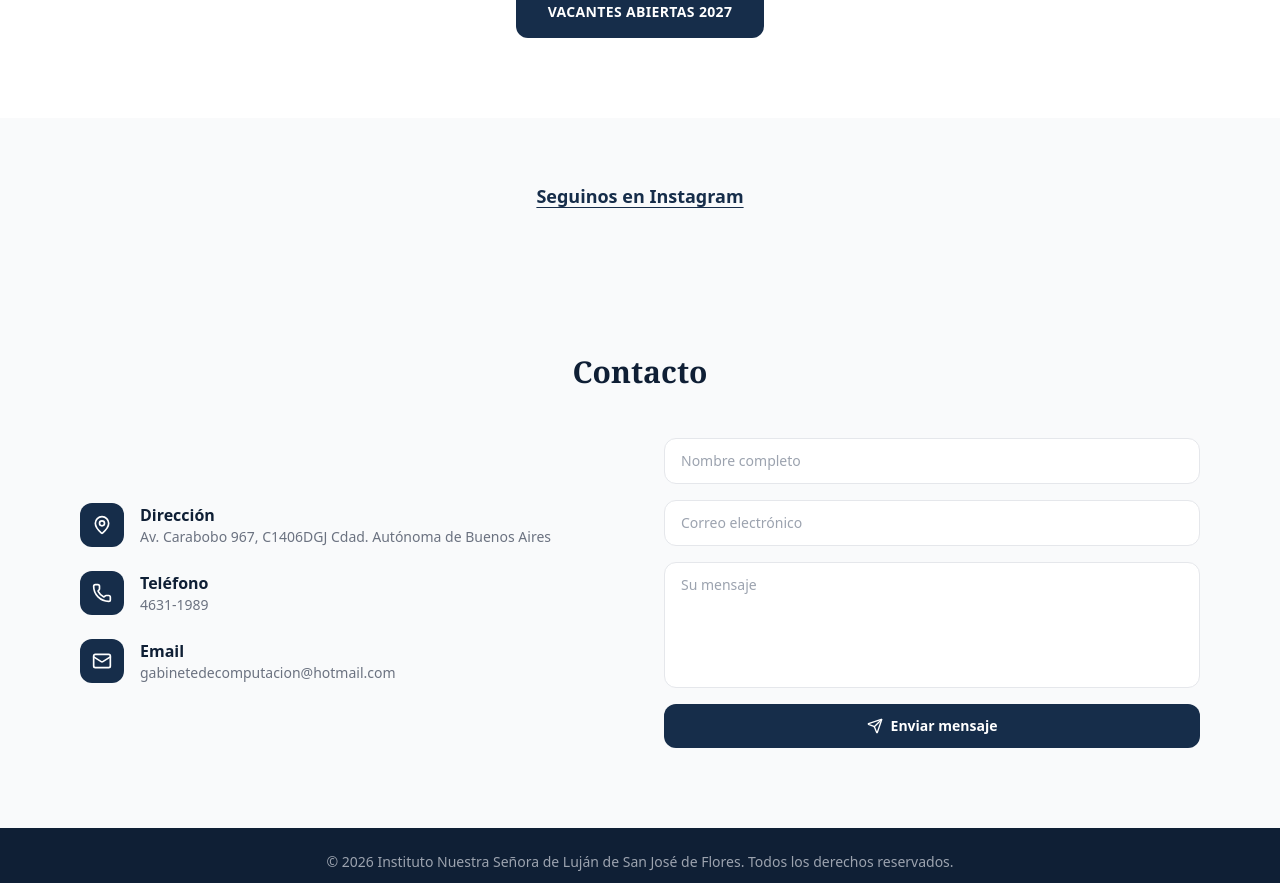
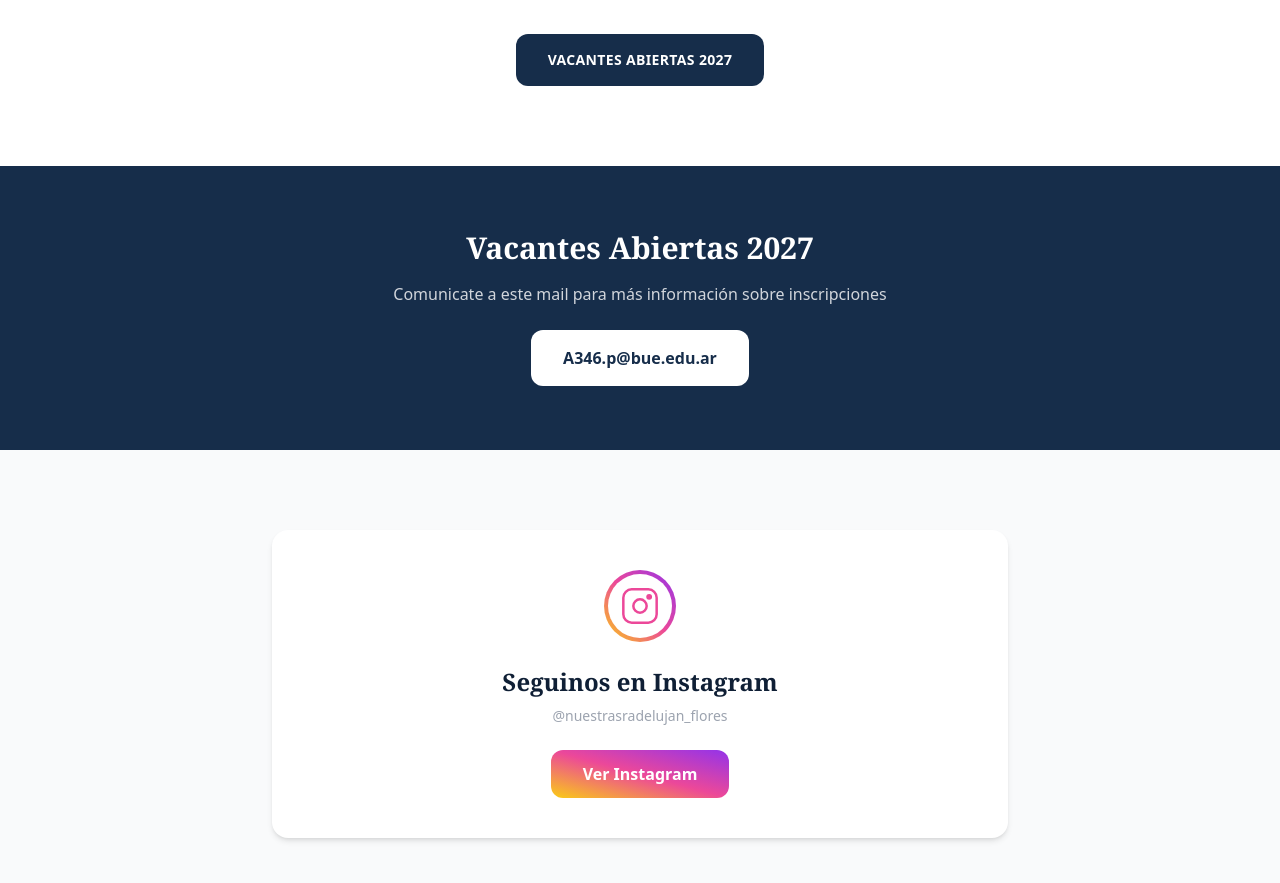
Before and after one commit to SantiZurlo/pagina-colegio, a React (Vite) app: page / in a window 1280 px wide. Shown: the part 1914-2797 px from the top of the page. Built offline with nearby package versions, Linux system fonts and the light colour scheme; no server answers.

Commit message:
Mas modificaciones

```diff
--- a/src/components/AboutSection.tsx
+++ b/src/components/AboutSection.tsx
@@ -4,12 +4,7 @@ const AboutSection = () => {
   return (
     <section id="nosotros" className="py-20 bg-gray-50">
       <div className="max-w-3xl mx-auto px-4 text-center">
-
-        <img
-        src={schoolLogo}
-        alt="Logo del Instituto"
-       className="w-36 h-36 object-contain mx-auto mb-6"
-        />
+        <img src={schoolLogo} alt="Logo del Instituto" className="w-48 h-48 object-contain mx-auto mb-6" />
 
         <p className="text-gray-500 italic text-lg mb-8">
           "Una historia de amor y comunidad que comenzó en abril de 1936, cuando abrimos las puertas como escuela. El lugar donde el aprendizaje y los valores de nuestros chicos crecen de la mano."
--- a/src/components/InstagramSection.tsx
+++ b/src/components/InstagramSection.tsx
@@ -1,15 +1,38 @@
 const InstagramSection = () => {
   return (
-    <section id="instagram" className="py-16 bg-gray-50">
-      <div className="max-w-6xl mx-auto px-4 text-center">
+    <section id="instagram" className="py-20 bg-gray-50">
+      <div className="max-w-3xl mx-auto px-4 text-center">
 
-         <a href="https://www.instagram.com/nuestrasradelujan_flores"
-          target="_blank"
-          rel="noopener noreferrer"
-          className="inline-flex items-center gap-2 text-navy-800 font-semibold text-lg hover:text-navy-900 underline underline-offset-4 transition-colors"
-        >
-          Seguinos en Instagram
-        </a>
+        <div className="bg-white rounded-2xl shadow-md p-10 flex flex-col items-center gap-6">
+          <div className="bg-gradient-to-tr from-yellow-400 via-pink-500 to-purple-600 p-1 rounded-full">
+            <div className="bg-white rounded-full p-3">
+              <svg xmlns="http://www.w3.org/2000/svg" className="w-10 h-10 text-pink-500" fill="none" viewBox="0 0 24 24" stroke="currentColor" strokeWidth={1.5}>
+                <rect x="2" y="2" width="20" height="20" rx="5" ry="5" />
+                <circle cx="12" cy="12" r="4" />
+                <circle cx="17.5" cy="6.5" r="1" fill="currentColor" />
+              </svg>
+            </div>
+          </div>
+
+          <div>
+            <h2 className="text-2xl font-bold font-serif text-navy-900 mb-2">
+              Seguinos en Instagram
+            </h2>
+            <p className="text-gray-400 text-sm">
+              @nuestrasradelujan_flores
+            </p>
+          </div>
+
+
+          <a href="https://www.instagram.com/nuestrasradelujan_flores"
+            target="_blank"
+            rel="noopener noreferrer"
+            className="bg-gradient-to-tr from-yellow-400 via-pink-500 to-purple-600 text-white font-semibold px-8 py-3 rounded-xl hover:opacity-90 transition-opacity"
+          >
+            Ver Instagram
+          </a>
+        </div>
+
       </div>
     </section>
   )
--- a/src/components/Navbar.tsx
+++ b/src/components/Navbar.tsx
@@ -3,7 +3,6 @@ import { Menu, X } from 'lucide-react'
 
 const links = [
   { label: 'Inicio', href: '#inicio' },
-  { label: 'Noticias', href: '#noticias' },
   { label: 'Nosotros', href: '#nosotros' },
   { label: 'Contacto', href: '#contacto' },
 ]
@@ -17,7 +16,7 @@ const Navbar = () => {
 
         {/* Logo + Nombre */}
         <div className="flex items-center gap-3">
-          <img src="/logo.png" alt="Logo" className="h-10 w-10 object-contain" />
+          <img src="/logo.png" alt="Logo" className="h-14 w-14 object-contain" />
           <span className="text-white font-serif text-sm font-semibold leading-tight">
             Instituto Nuestra Señora de Luján de San José de Flores
           </span>
--- /dev/null
+++ b/src/components/VacantesSection.tsx
@@ -0,0 +1,22 @@
+const VacantesSection = () => {
+  return (
+    <section id="vacantes" className="py-16 bg-navy-800">
+      <div className="max-w-3xl mx-auto px-4 text-center">
+        <h2 className="text-3xl font-bold font-serif text-white mb-4">
+          Vacantes Abiertas 2027
+        </h2>
+        <p className="text-gray-300 mb-6">
+          Comunicate a este mail para más información sobre inscripciones
+        </p>
+
+        <a href="mailto:A346.p@bue.edu.ar"
+          className="inline-block bg-white text-navy-800 font-semibold px-8 py-4 rounded-xl hover:bg-gray-100 transition-colors"
+        >
+          A346.p@bue.edu.ar
+        </a>
+      </div>
+    </section>
+  )
+}
+
+export default VacantesSection
--- a/src/pages/Home.tsx
+++ b/src/pages/Home.tsx
@@ -2,6 +2,7 @@ import Navbar from '../components/Navbar'
 import Hero from '../components/Hero'
 import AboutSection from '../components/AboutSection'
 import ValoresSection from '../components/ValoresSection'
+import VacantesSection from '../components/VacantesSection'
 import InstagramSection from '../components/InstagramSection'
 import ContactSection from '../components/ContactSection'
 import Footer from '../components/Footer'
@@ -13,6 +14,7 @@ const Home = () => {
       <Hero />
       <AboutSection />
       <ValoresSection />
+      <VacantesSection />
       <InstagramSection />
       <ContactSection />
       <Footer />
```
